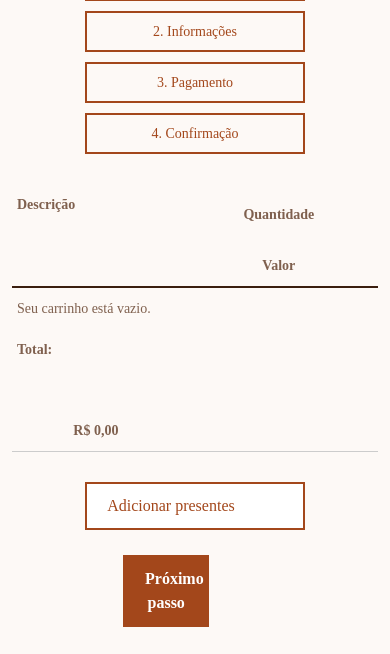
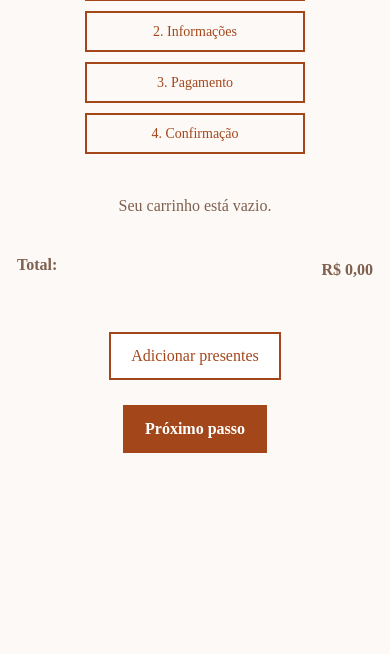
Before and after one commit to matheuspsiqueira/Casamento-Django, a Django app: page /carrinho in a window 390 px wide. Shown: the part 190-844 px from the top of the page. Run offline with Django 5.2, Linux system fonts and the light colour scheme; some libraries are stand-ins or nearby versions.

Commit message:
Atualizações

```diff
--- a/setup/static/css/estilo.css
+++ b/setup/static/css/estilo.css
@@ -46,7 +46,7 @@
     width: 300px;
     height: 300px;
     object-fit: cover;
-    border: 7px solid #ffffff;
+    border: 7px solid #fdf9f6;
   }
 
 .noiva{
--- a/setup/static/css/style_carrinho.css
+++ b/setup/static/css/style_carrinho.css
@@ -288,43 +288,76 @@
   width: 60%;
 }
 
-.item-desc {
-  flex-direction: column;
-  align-items: flex-start;
+@media (max-width: 768px) {
+
+  table {
+    width: 100%;
   }
 
-.item-desc img {
-  margin-bottom: 10px;
-  width: 100%;
-  max-width: 120px;
+  thead {
+    display: none; /* Esconde cabeçalho em telas pequenas */
   }
 
-.remove{
+  tbody, tr, td {
+    display: block;
+    width: 100%;
     text-align: center;
   }
 
-table {
-  font-size: 14px;
+  tr.item {
+    border-bottom: 1px solid #ddd;
+    margin-bottom: 20px;
+    padding-bottom: 20px;
   }
 
-.quantidade, .valor {
-  display: block;
-  width: 100%;
+  .item-desc {
+    display: flex;
+    flex-direction: column;
+    align-items: center; /* CENTRALIZA IMG + TEXTO */
+  }
+
+  .counter {
+    display: flex;
+    justify-content: center;
+    align-items: center;
+    gap: 10px;
+  }
+
+  .remove {
     margin-top: 10px;
   }
 
-.counter {
-  justify-content: flex-start;
+  .valor {
+    margin-top: 10px;
+    font-weight: bold;
+  }
+
+    .total-linha {
+    display: flex;
+    justify-content: space-between;
+    align-items: center;
+    padding: 10px 0;
+  }
+
+  .total-linha td {
+    display: block;
+    width: auto;
+    text-align: left;
+  }
+
+  .total-linha .valor {
+    text-align: right;
+    flex: 1;
+  }
+
+  .total-linha .quantidade {
+    display: none; /* Esconde a célula vazia */
   }
 
 .rodape, .rodape-final {
   flex-direction: column;
   align-items: center;
   gap: 10px;
-}
-
-.botao, .botao-outline, .botao-outline-final {
-  width: 60%;
 }
 
 .opcoes-pagamento{
--- a/templates/carrinho.html
+++ b/templates/carrinho.html
@@ -98,7 +98,7 @@
         {% empty %}
         <tr><td colspan="3">Seu carrinho está vazio.</td></tr>
         {% endfor %}
-        <tr class="item">
+        <tr class="total-linha">
           <td class="item-desc"><strong>Total:</strong></td>
           <td class="quantidade"></td>
           <td class="valor"><strong>R$ {{ total|floatformat:2 }}</strong></td>
```
Lines whose indentation alone changed are shown as unchanged.
